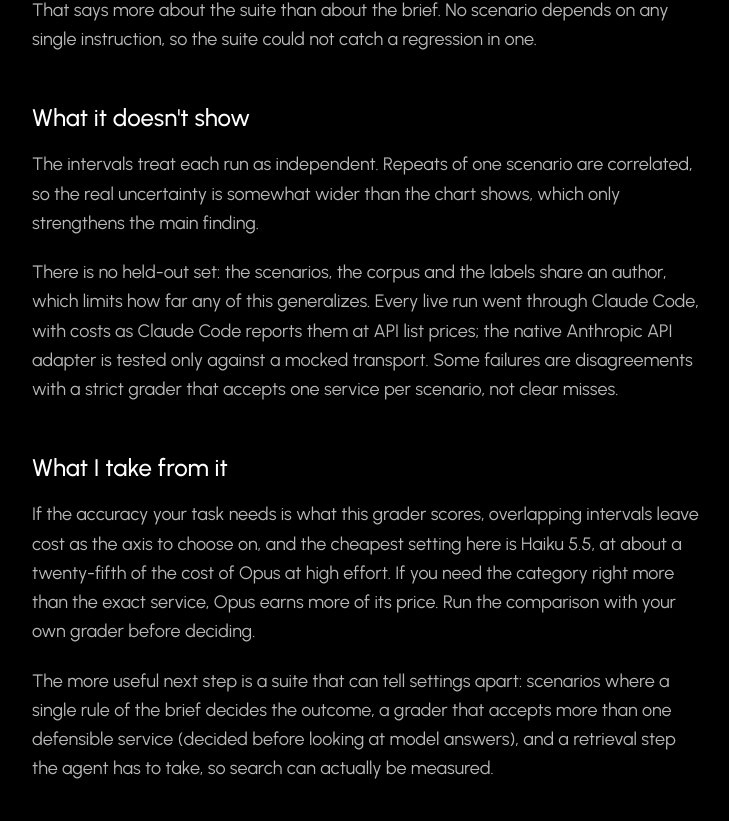
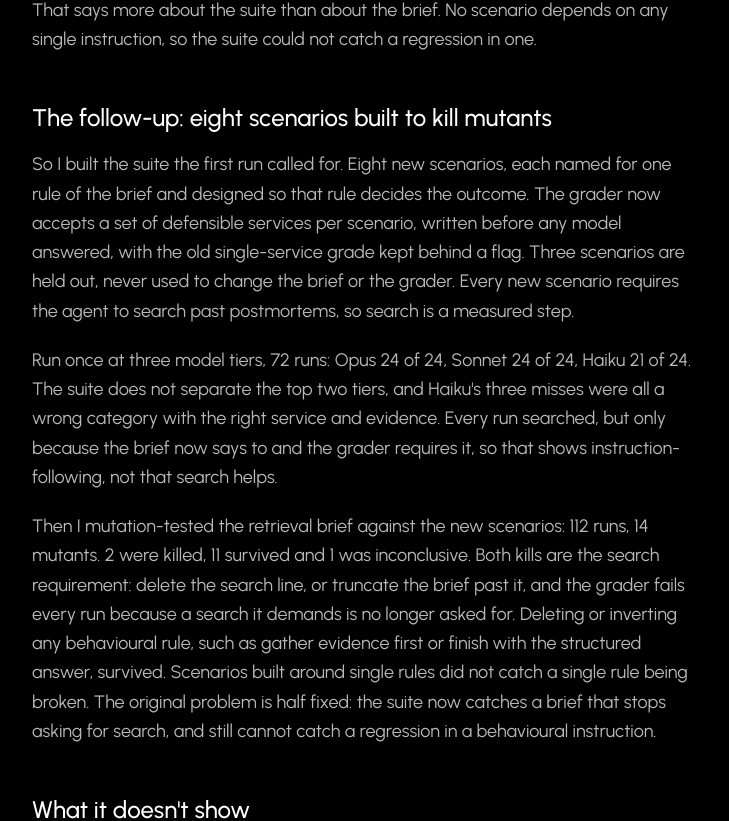
Before and after one commit to OrenSegal/OrenSegal.github.io, a Next.js app: page /writing/rootcause-benchmark in a window 1280 px wide. Shown: the part 3189-4010 px from the top of the page, without its empty margins (272-1001 px from the left). Built offline with nearby package versions, Linux system fonts and the light colour scheme.

Commit message:
Add the rule-suite follow-up to the rootcause write-up
Reports the 72-run sweep and the 112-run mutation run (2 of 14 killed, both
through the search requirement), and updates the caveats and next step that
the follow-up changes. Numbers are from the committed results in
OrenSegal/rootcause#17.

```diff
--- a/app/writing/rootcause-benchmark/page.tsx
+++ b/app/writing/rootcause-benchmark/page.tsx
@@ -63,17 +63,25 @@ const sections: { heading: string; paragraphs: string[] }[] = [
     ],
   },
   {
+    heading: 'The follow-up: eight scenarios built to kill mutants',
+    paragraphs: [
+      'So I built the suite the first run called for. Eight new scenarios, each named for one rule of the brief and designed so that rule decides the outcome. The grader now accepts a set of defensible services per scenario, written before any model answered, with the old single-service grade kept behind a flag. Three scenarios are held out, never used to change the brief or the grader. Every new scenario requires the agent to search past postmortems, so search is a measured step.',
+      'Run once at three model tiers, 72 runs: Opus 24 of 24, Sonnet 24 of 24, Haiku 21 of 24. The suite does not separate the top two tiers, and Haiku\'s three misses were all a wrong category with the right service and evidence. Every run searched, but only because the brief now says to and the grader requires it, so that shows instruction-following, not that search helps.',
+      'Then I mutation-tested the retrieval brief against the new scenarios: 112 runs, 14 mutants. 2 were killed, 11 survived and 1 was inconclusive. Both kills are the search requirement: delete the search line, or truncate the brief past it, and the grader fails every run because a search it demands is no longer asked for. Deleting or inverting any behavioural rule, such as gather evidence first or finish with the structured answer, survived. Scenarios built around single rules did not catch a single rule being broken. The original problem is half fixed: the suite now catches a brief that stops asking for search, and still cannot catch a regression in a behavioural instruction.',
+    ],
+  },
+  {
     heading: 'What it doesn\'t show',
     paragraphs: [
       'The intervals treat each run as independent. Repeats of one scenario are correlated, so the real uncertainty is somewhat wider than the chart shows, which only strengthens the main finding.',
-      'There is no held-out set: the scenarios, the corpus and the labels share an author, which limits how far any of this generalizes. Every live run went through Claude Code, with costs as Claude Code reports them at API list prices; the native Anthropic API adapter is tested only against a mocked transport. Some failures are disagreements with a strict grader that accepts one service per scenario, not clear misses.',
+      'The held-out split in the follow-up controls for tuning, not authorship: the scenarios, the corpus and the labels share an author, which limits how far any of this generalizes. Every live run went through Claude Code, with costs as Claude Code reports them at API list prices; the native Anthropic API adapter is tested only against a mocked transport. In the 525-run sweep, some failures are disagreements with a strict grader that accepts one service per scenario, not clear misses; the accepted-service grade came after, and I did not widen those scenarios, since their answers were already published.',
     ],
   },
   {
     heading: 'What I take from it',
     paragraphs: [
       'If the accuracy your task needs is what this grader scores, overlapping intervals leave cost as the axis to choose on, and the cheapest setting here is Haiku 5.5, at about a twenty-fifth of the cost of Opus at high effort. If you need the category right more than the exact service, Opus earns more of its price. Run the comparison with your own grader before deciding.',
-      'The more useful next step is a suite that can tell settings apart: scenarios where a single rule of the brief decides the outcome, a grader that accepts more than one defensible service (decided before looking at model answers), and a retrieval step the agent has to take, so search can actually be measured.',
+      'A suite that can tell settings apart is harder than it looks. I built the pieces: scenarios aimed at single rules, a pre-registered multi-service grader, a held-out split and a required search step. Mutation testing says it still does not catch a broken behavioural rule. The next try needs harder traps, several runs per mutant, and a weaker model as the baseline.',
     ],
   },
 ]
```
